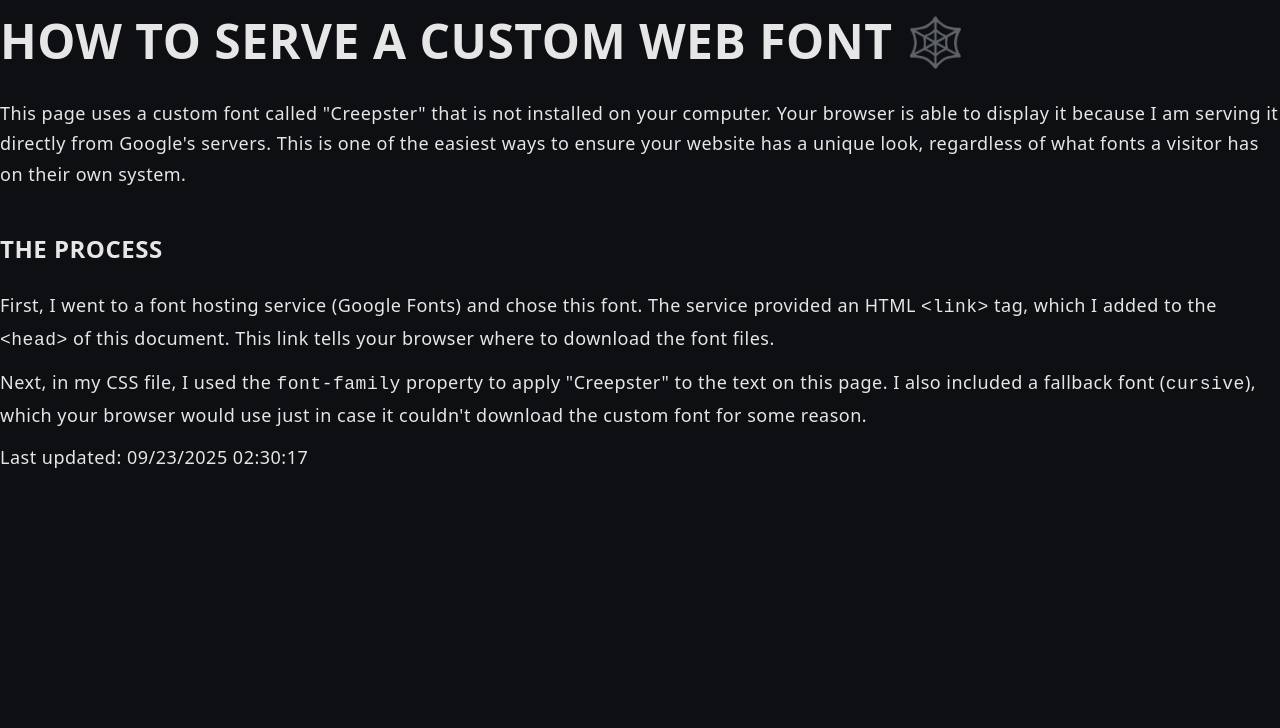
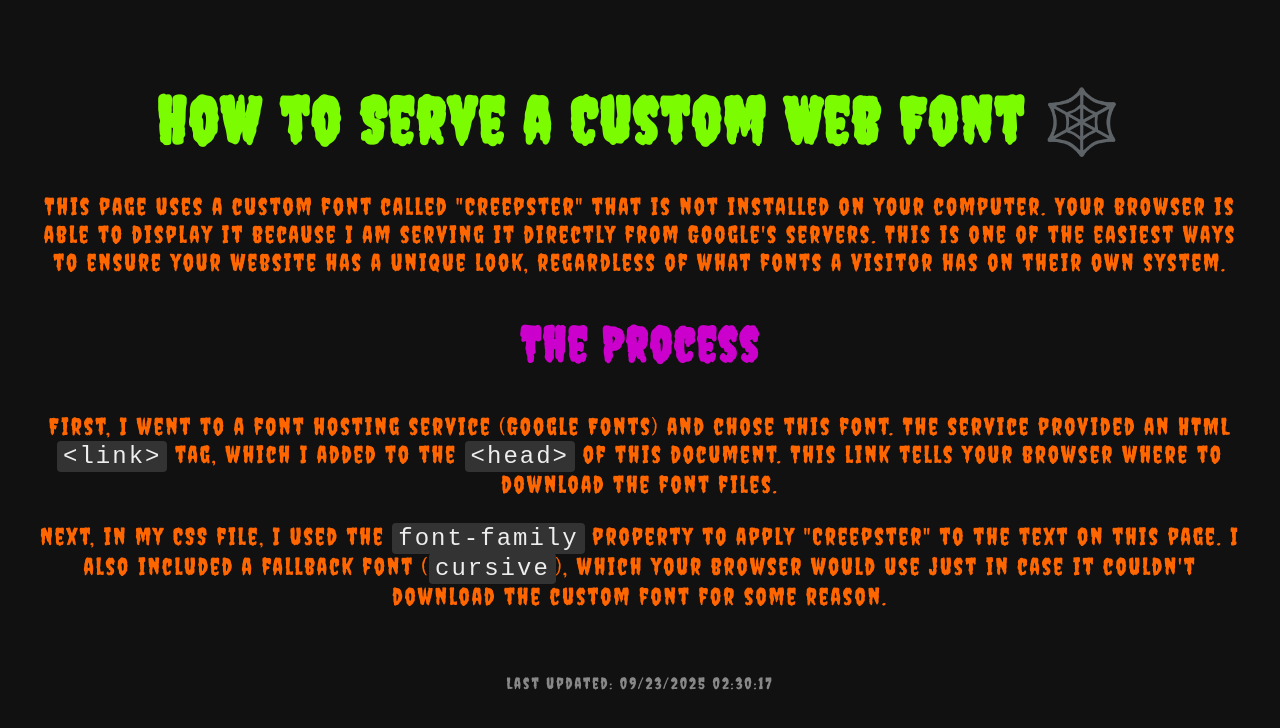
Before and after one commit to MacDevil143/ITC505, a plain HTML site: page lab-3/index.html in a window 1280 px wide. Drawn offline with Linux system fonts and the light colour scheme; a web font is replaced by a local one.

Commit message:
Update style.css

```diff
--- a/lab-3/style.css
+++ b/lab-3/style.css
@@ -1,78 +1,37 @@
-/* 1) Define the self-hosted font */
-@font-face {
-  font-family: "PressStart2P";
-  src:
-    url("/fonts/PressStart2P.woff2") format("woff2");
-  font-weight: 400;
-  font-style: normal;
-  font-display: swap; /* Show fallback first, then swap to the webfont */
-}
+/* style.css */
+body {
+    /* 2. Apply the custom font with a fallback */
+    font-family: 'Creepster', cursive;
 
-/* 2) Apply it site-wide with sensible fallbacks */
-html, body {
-  height: 100%;
-}
-
-body {
-  margin: 0;
-  background: #0e0f12;
-  color: #e6e6e6;
-  font-family: "PressStart2P", system-ui, -apple-system, "Segoe UI", Roboto, Arial, sans-serif;
-  font-size: 18px;      /* Larger for legibility (this font renders small) */
-  line-height: 1.7;     /* Extra line height for readability */
-  letter-spacing: 0.5px;/* Slight tracking helps pixel fonts read better */
-}
-
-/* 3) Make the font-craziness obvious but readable */
-.hero {
-  text-align: center;
-  padding: 4rem 1rem 2rem;
+    /* Add some styling to match the font's theme */
+    background-color: #111;
+    color: #ff6600; /* Halloween Orange */
+    text-align: center;
+    padding: 2rem;
+    font-size: 1.5rem; /* Creepster is hard to read when small */
+    letter-spacing: 2px;
 }
 
 h1 {
-  margin: 0 0 1rem;
-  font-size: 3rem;
-  text-transform: uppercase;
-}
-
-.tagline {
-  max-width: 60ch;
-  margin: 0 auto;
-  opacity: 0.9;
-}
-
-.content {
-  max-width: 70ch;
-  margin: 0 auto;
-  padding: 2rem 1rem 4rem;
+    color: #7cfc00; /* Lime Green */
+    font-size: 4rem;
+    margin-bottom: 2rem;
 }
 
 h2 {
-  margin-top: 2.5rem;
-  font-size: 1.5rem;
-  text-transform: uppercase;
+    color: #cc00cc; /* Spooky Purple */
+    font-size: 3rem;
 }
 
-p, li {
-  margin: 0.75rem 0;
+code {
+    background-color: #333;
+    color: #eee;
+    padding: 2px 6px;
+    border-radius: 4px;
 }
 
-/* 4) A goofy but readable button to highlight the font */
-.big-button {
-  margin-top: 1rem;
-  padding: 1rem 1.25rem;
-  border: 0;
-  cursor: pointer;
-  font: inherit;              /* Use the same font */
-  text-transform: uppercase;
-  border-radius: 8px;
-  background: #e6e6e6;
-  color: #0e0f12;
-  box-shadow: 0 6px 0 #9a9a9a;
-  transition: transform 0.05s ease-in-out;
+footer {
+    margin-top: 4rem;
+    font-size: 1rem;
+    color: #888;
 }
-
-.big-button:active {
-  transform: translateY(2px);
-  box-shadow: 0 4px 0 #9a9a9a;
-}
```
